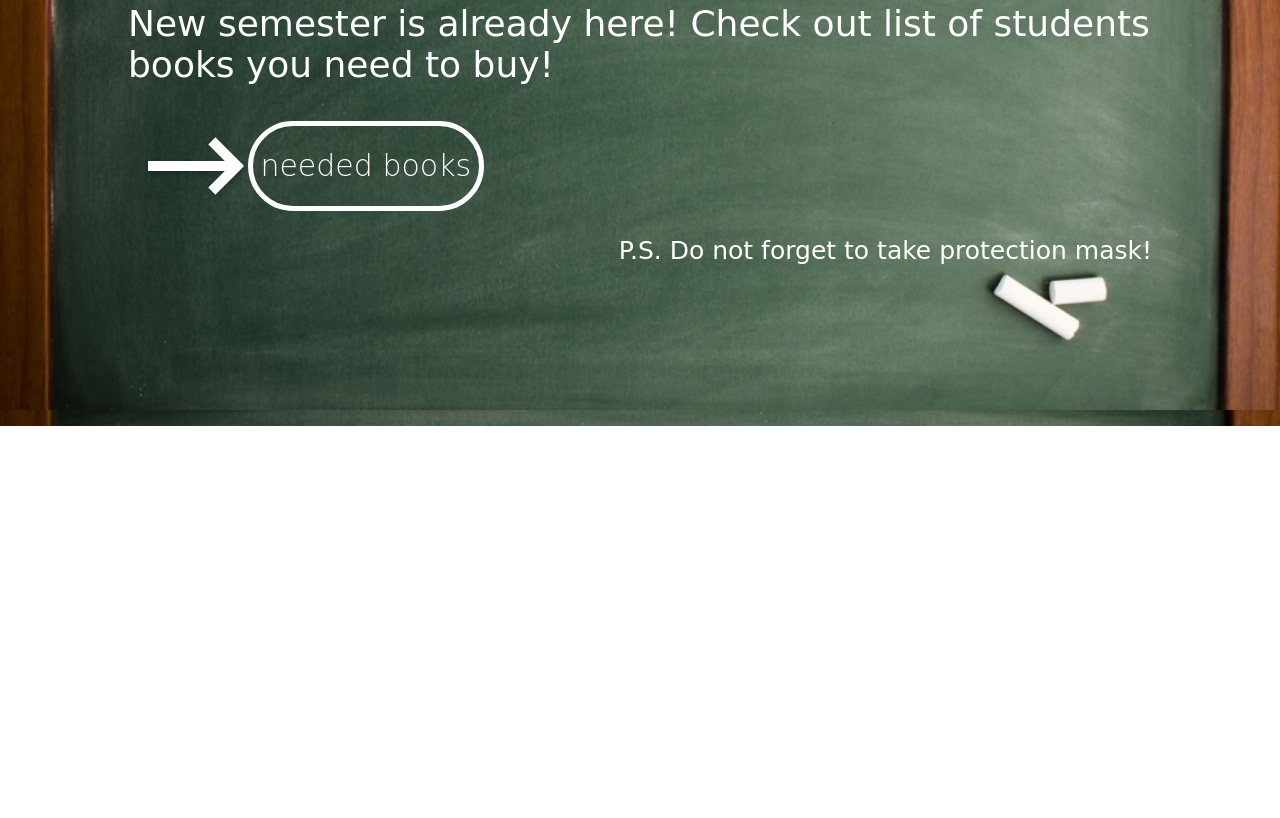
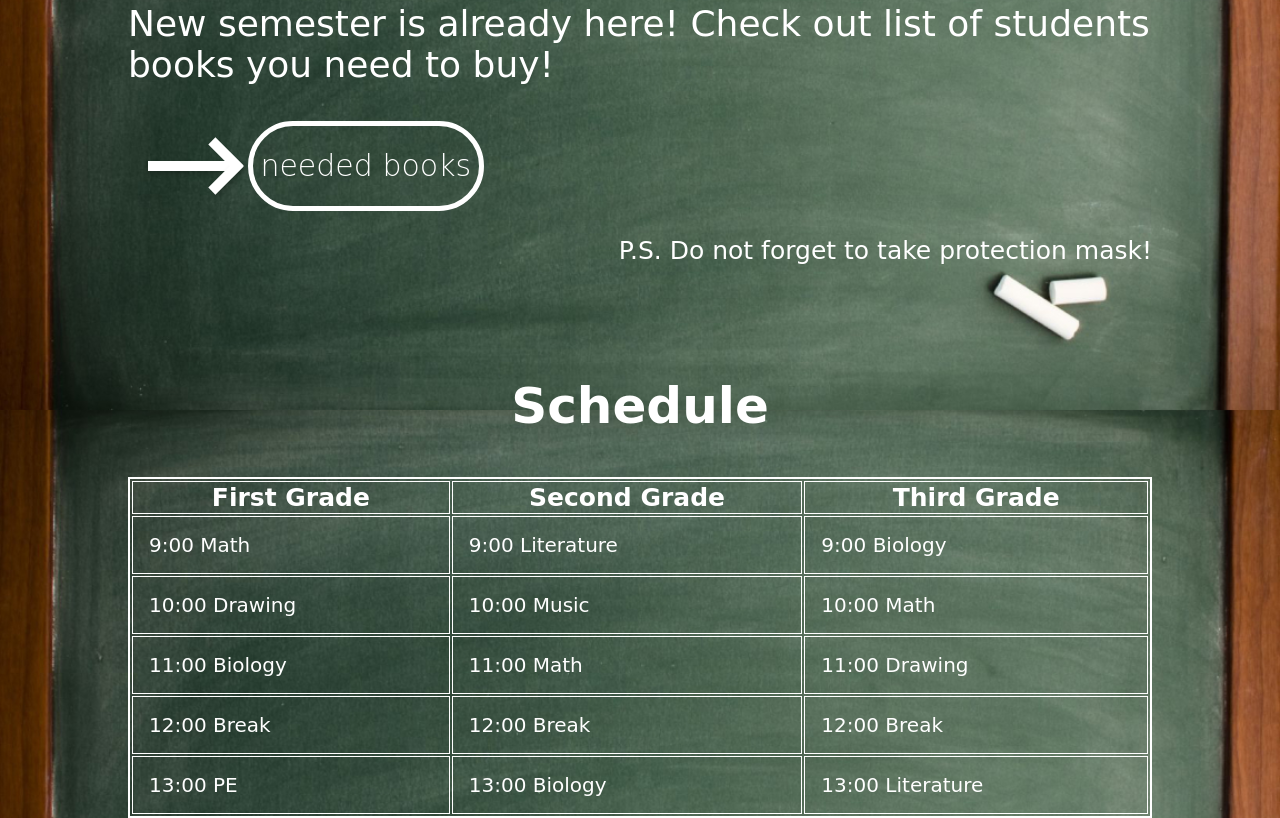
Before and after one commit to veronicaweiss97/school, a plain HTML site: page index.html in a window 1280 px wide. Shown: the part 390-1208 px from the top of the page. Before the commit the page ends 816 px from the top, so only its background shows below. Drawn offline with Linux system fonts and the light colour scheme; a web font is replaced by a local one.

Commit message:
schedule table

```diff
--- a/index.html
+++ b/index.html
@@ -14,10 +14,10 @@
    <div class="container">
     <header class="header">
         <ul class="header__item">
-            <li class="header__item-each"><a href="#">Schedule</a><hr class="line"></li>
-            <li class="header__item-each"><a href="#">Gallery</a><hr class="line"></li>
-            <li class="header__item-each"><a href="#">Activity</a><hr class="line"></li>
-            <li class="header__item-each"><a href="#">Account</a><hr class="line"></li>
+            <li class="header__item-each"><a href="#schedule" title="Show schedule">Schedule</a><hr class="line"></li>
+            <li class="header__item-each"><a href="#" title="Show gallery">Gallery</a><hr class="line"></li>
+            <li class="header__item-each"><a href="#" title="Show activity">Activity</a><hr class="line"></li>
+            <li class="header__item-each"><a href="#" title="Show account">Account</a><hr class="line"></li>
         </ul>
         <hr class="mainline">
     </header>
@@ -45,6 +45,41 @@
 
         </div>
     </section>
+    <section id='schedule' class="schedule">
+            <h2 class="schedule__title">Schedule</h2>
+            <table border="2" width="100%" bordercolor='white'>
+                <tr>
+                    <th class="grades">First Grade</th>
+                    <th class="grades">Second Grade</th>
+                    <th class="grades">Third Grade</th>
+                </tr>
+                <tr>
+                    <td class="subjects">9:00 Math</td>
+                    <td class="subjects">9:00 Literature</td>
+                    <td class="subjects">9:00 Biology</td>
+                </tr>
+                <tr>
+                    <td class="subjects">10:00 Drawing</td>
+                    <td class="subjects">10:00 Music</td>
+                    <td class="subjects">10:00 Math</td>
+                </tr>
+                <tr>
+                    <td class="subjects">11:00 Biology</td>
+                    <td class="subjects">11:00 Math</td>
+                    <td class="subjects">11:00 Drawing</td>
+                </tr>
+                <tr>
+                    <td class="subjects">12:00 Break</td>
+                    <td class="subjects">12:00 Break</td>
+                    <td class="subjects">12:00 Break</td>
+                </tr>
+                <tr>
+                    <td class="subjects">13:00 PE</td>
+                    <td class="subjects">13:00 Biology</td>
+                    <td class="subjects">13:00 Literature</td>
+                </tr>
+            </table>
+    </section>
    </div>
     <script src="/src/js/main.js"></script>
 </body>
--- a/src/js/main.js
+++ b/src/js/main.js
@@ -68,3 +68,7 @@ const TxtRotate = function(el, toRotate, period) {
     css.innerHTML = ".txt-rotate > .wrap { border-right: 0.08em solid #666 }";
     document.body.appendChild(css);
   };
+
+
+
+  //планый переход по локальным ссылкам
--- /dev/null
+++ b/src/sass/coponents/_schedule.scss
@@ -0,0 +1,18 @@
+.schedule {
+    margin-top: 7rem;
+    margin-bottom: 7rem;
+    &__title {
+        color: white;
+            font-size: 50px;
+            text-align: center;
+    }
+    .grades {
+        color: white;
+        font-size: 25px;
+    }
+    .subjects {
+        color: white;
+        font-size: 20px;
+        padding: 1rem;
+    }
+}
--- a/src/sass/style.scss
+++ b/src/sass/style.scss
@@ -1,4 +1,5 @@
 @import 'coponents/welcome';
+@import 'coponents/schedule';
 
 
 
```
Also changed, not shown: src/css/style.css, 1 other file.
